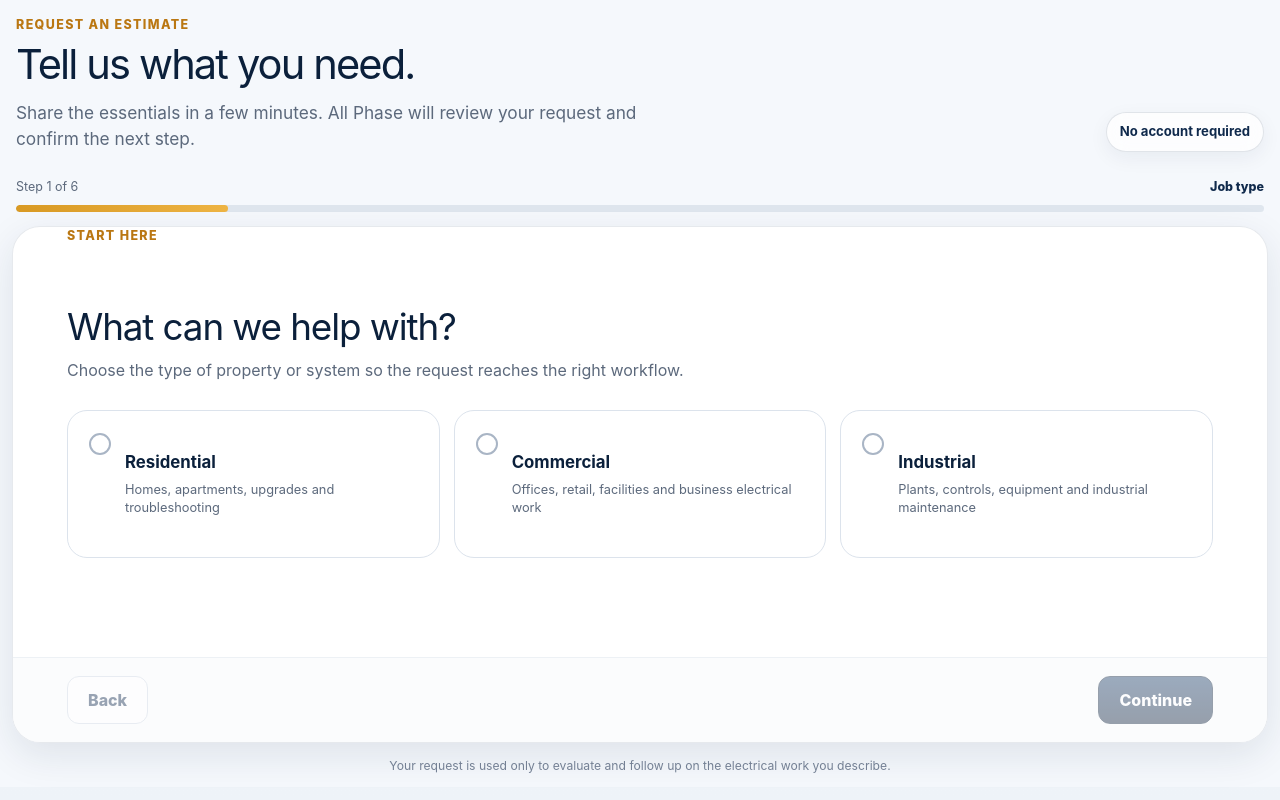
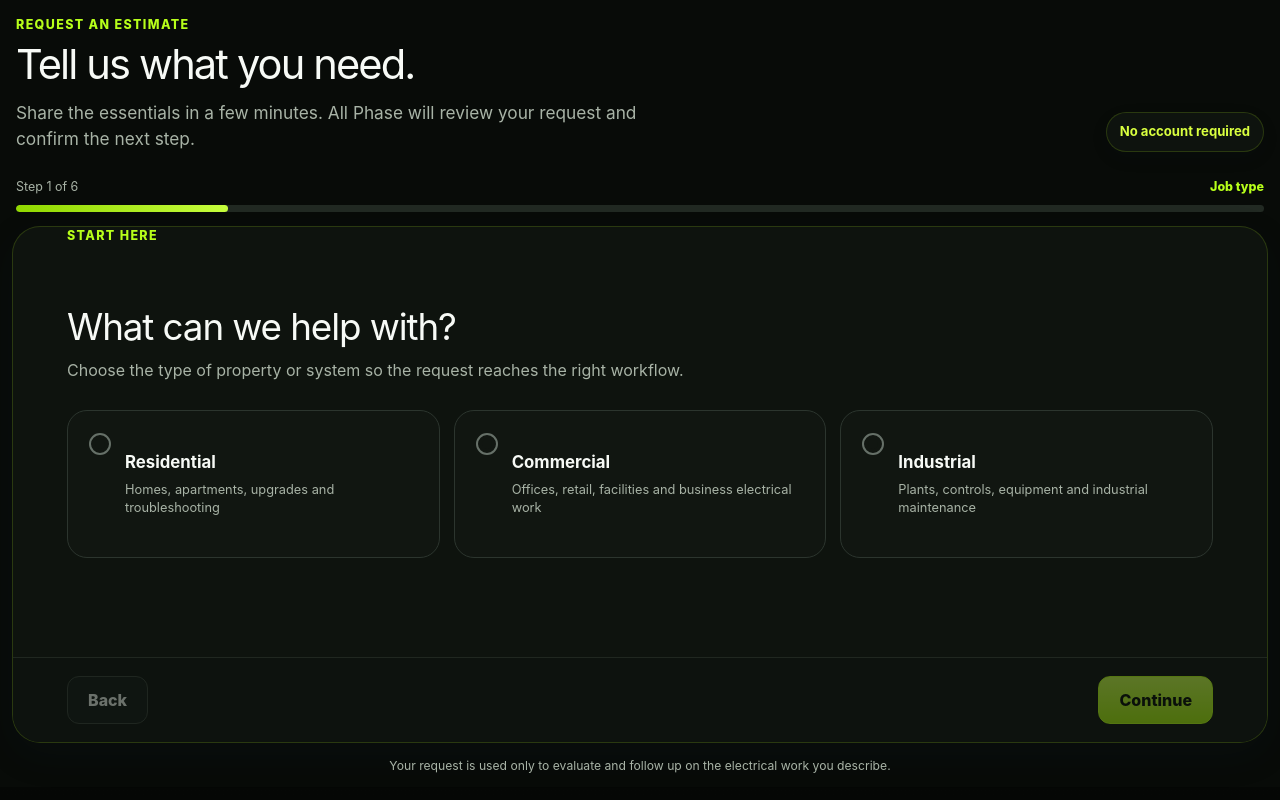
Before and after one commit to coden607/All-phase-electric, a Next.js app: page /estimate/embed in a window 1280 px wide. Built offline with nearby package versions, Linux system fonts and the light colour scheme.

Commit message:
style: switch All Phase app to dark lime theme

```diff
--- a/src/app/globals.css
+++ b/src/app/globals.css
@@ -404,3 +404,116 @@
   :root { --line: #778397; --muted: #3f4b5d; }
   .wizard-card, .choice-card, .field input, .field select, .field textarea { border-width: 2px; }
 }
+
+
+/* All Phase dark + lime theme */
+:root {
+  --ink: #f4f7f2;
+  --muted: #a8b3a6;
+  --line: #2b352d;
+  --surface: #121712;
+  --surface-soft: #0b0f0b;
+  --navy: #d9ff3f;
+  --navy-strong: #f4f7f2;
+  --accent: #b7ff1a;
+  --accent-strong: #8fd400;
+  --success: #9cff2e;
+  --focus: #b7ff1a;
+  --shadow: 0 24px 70px rgba(0,0,0,.38);
+}
+html { background: #070907; }
+body {
+  color: var(--ink);
+  background:
+    radial-gradient(circle at 10% 0%, rgba(183,255,26,.12), transparent 25rem),
+    radial-gradient(circle at 95% 16%, rgba(143,212,0,.08), transparent 28rem),
+    linear-gradient(180deg, #090c09 0%, #050705 100%);
+}
+.embed-shell { background: #080b08; }
+.intake-topbar h1,
+.home-card h1,
+.step-heading,
+.choice-card strong,
+.field > span,
+.inline-fieldset legend,
+.review-grid strong { color: #f7faf6; }
+.intake-topbar p,
+.home-card > p,
+.step-copy,
+.choice-card small,
+.field small,
+.upload-placeholder p,
+.review-grid span,
+.privacy-note,
+.progress-meta { color: #a8b3a6; }
+.trust-pill,
+.wizard-card,
+.home-card {
+  border-color: rgba(183,255,26,.16);
+  background: rgba(15,20,15,.97);
+  color: #f4f7f2;
+}
+.trust-pill { color: #d9ff3f; }
+.progress-meta strong,
+.eyebrow,
+.step-kicker { color: #b7ff1a; }
+.progress-track { background: #222a23; }
+.progress-track > span { background: linear-gradient(90deg, #91d800, #c7ff3d); }
+.choice-card {
+  border-color: #2c352e;
+  background: #111611;
+}
+.choice-card:hover { border-color: #556258; }
+.choice-card.selected {
+  border-color: #b7ff1a;
+  background: #172011;
+  box-shadow: 0 12px 34px rgba(183,255,26,.12);
+}
+.choice-dot { border-color: #667068; background: #111611; box-shadow: inset 0 0 0 4px #111611; }
+.choice-card.selected .choice-dot { border-color: #b7ff1a; background: #b7ff1a; }
+.field input,
+.field select,
+.field textarea {
+  border-color: #313a32;
+  background: #0d120e;
+  color: #f7faf6;
+  box-shadow: none;
+}
+.field input::placeholder,
+.field textarea::placeholder { color: #738075; }
+.field input:focus,
+.field select:focus,
+.field textarea:focus {
+  border-color: #b7ff1a;
+  box-shadow: 0 0 0 3px rgba(183,255,26,.16);
+}
+.inline-fieldset label,
+.consent { color: #d3dbd1; }
+.inline-fieldset input,
+.consent input { accent-color: #b7ff1a; }
+.upload-placeholder,
+.review-grid > div {
+  border-color: #2d362f;
+  background: #0c110d;
+}
+.upload-placeholder strong { color: #f7faf6; }
+.wizard-actions {
+  border-top-color: #202720;
+  background: #0d120e;
+}
+.primary-button {
+  border-color: #b7ff1a;
+  background: linear-gradient(180deg, #c9ff49, #a7ef0d);
+  color: #081006;
+  box-shadow: 0 8px 22px rgba(183,255,26,.16);
+}
+.primary-button:hover:not(:disabled) { box-shadow: 0 10px 26px rgba(183,255,26,.24); }
+.secondary-button {
+  border-color: #3a443b;
+  background: #151b16;
+  color: #eef5ec;
+}
+.secondary-button:hover:not(:disabled) { background: #1b231c; }
+.primary-button:focus-visible,
+.secondary-button:focus-visible,
+.choice-card:has(input:focus-visible) { outline-color: rgba(183,255,26,.42); }
```
